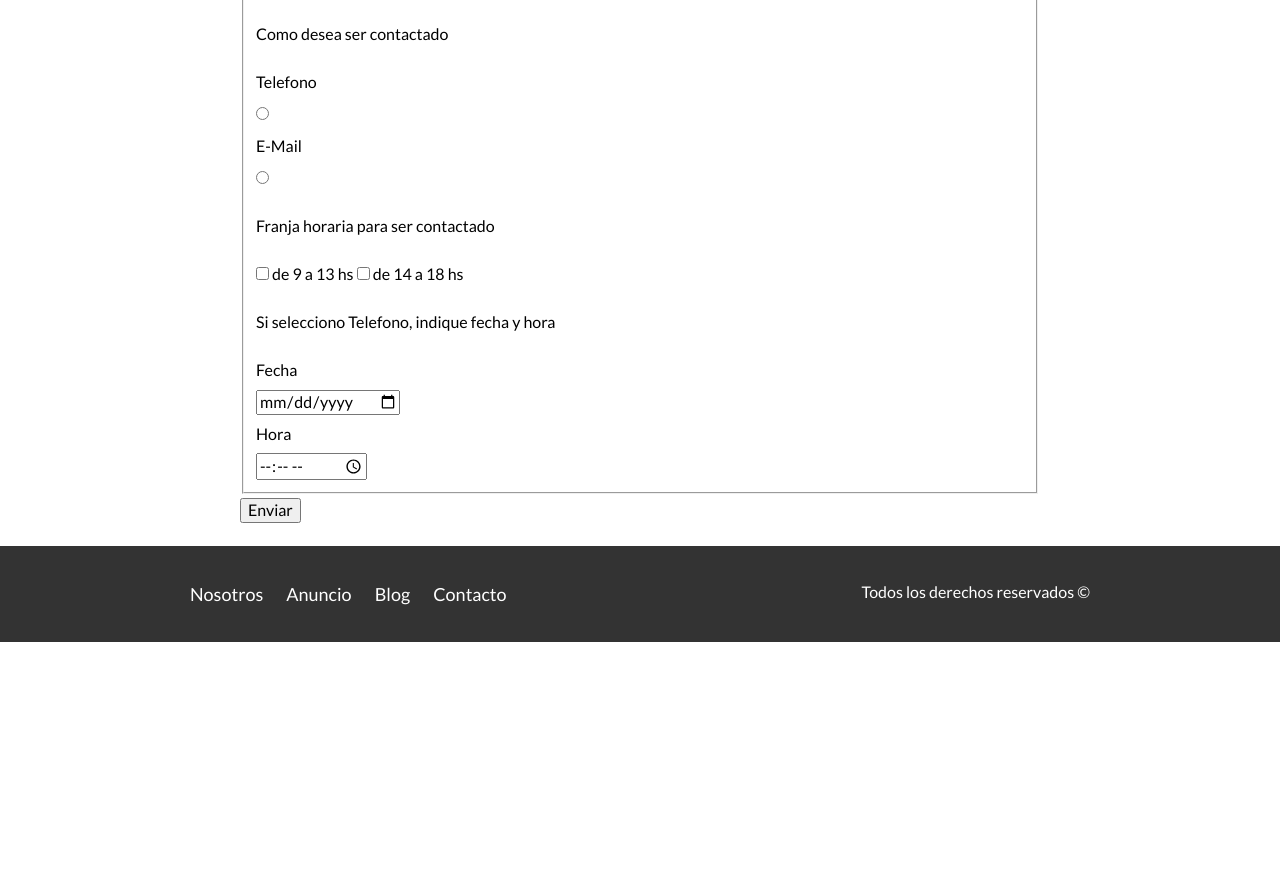
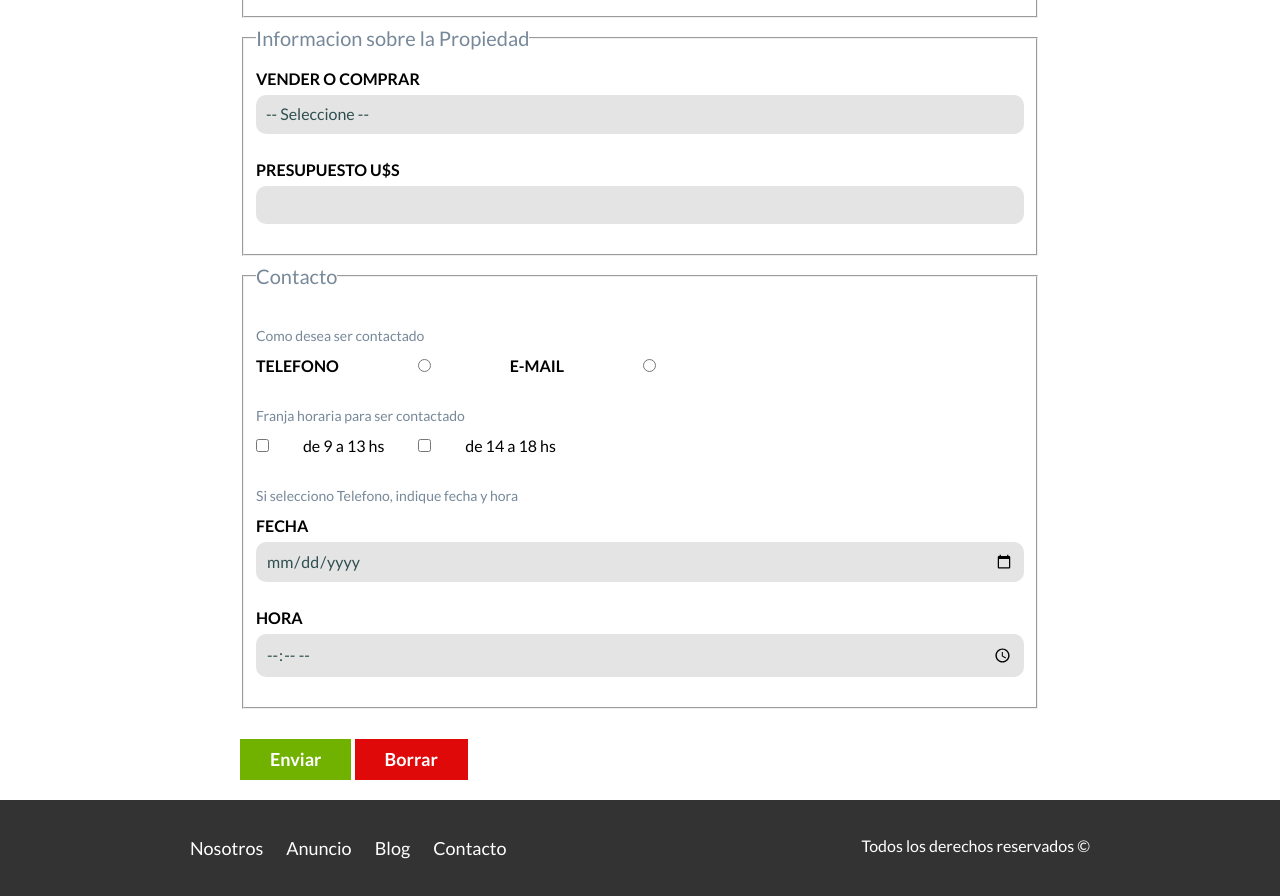
Before and after one commit to fbruckner/Proyecto-Bienes-Raices, a plain HTML site: page contacto.html in a window 1280 px wide. Shown: the part 1264-2160 px from the top of the page. Before the commit the page ends 1906 px from the top, so only its background shows below. Drawn offline with Linux system fonts and the light colour scheme.

Commit message:
Commit final Formulario

```diff
--- a/CSS/styles.css
+++ b/CSS/styles.css
@@ -86,10 +86,17 @@ h4 {
     margin-top: 30px;
     display: inline-block;
     text-align: center;
+    border: none;
+}
+.boton:hover {
+    cursor: pointer;
 }
 
 .boton-amarillo {
     background: #e08709;
+}
+.boton-rojo {
+    background: #e00909;
 }
 
 .boton-verde {
@@ -378,6 +385,64 @@ h4 {
 }
 
 /** Contacto **/
+.contacto p {
+    font-size: 14px;
+    color: lightslategray;
+    margin-top: 20px;
+    margin-bottom: 0;
+    margin-left: 0;
+    margin-right: 0;
+}
+legend {
+    font-size: 20px;
+    color: lightslategray;
+}
 label {
+    font-weight: 700;
+    text-transform: uppercase;
     display: block;
 }
+input[type="text"],
+input[type="email"],
+input[type="tel"],
+input[type="date"],
+input[type="time"],
+input[type="number"],
+select,
+textarea {
+    padding: 10px;
+    display: block;
+    width: 100%;
+    background-color: #e1e1e1e1;
+    margin-bottom: 20px;
+    border: none;
+    border-radius: 10px;
+    color: darkslategray;
+}
+input[type="radio"]{
+    width: auto;
+    margin: 0;
+}
+input[type="checkbox"]{
+    width: auto;
+    margin: 0;
+}
+select {
+    -webkit-appearance: none;
+    appearance: none;
+}
+textarea {
+    height: 150px;
+}
+.forma-contacto-radio {
+    max-width: 400px;
+    display: flex;
+    justify-content: space-between;
+    align-items: center;
+}
+.forma-contacto-checkbox {
+    max-width: 300px;
+    display: flex;
+    justify-content: space-between;
+    align-items: center;
+}
--- a/contacto.html
+++ b/contacto.html
@@ -35,7 +35,7 @@
         <main class="contenedor seccion contenido-centrado">
             <h2 class="fw-300 centrar-texto">Complete el formulario de contacto</h2>
 
-            <form action="">
+            <form class="contacto" action="">
 
                 <fieldset>
                     <legend>Informacion Personal</legend>
@@ -53,6 +53,7 @@
                 <fieldset>
                      <legend>Informacion sobre la Propiedad</legend>
                      <label for="opciones">Vender o Comprar</label>
+
                      <select name="" id="opciones">
                         <option value="" disabled selected>-- Seleccione --</option>
                         <option value="vender">Vender</option>
@@ -65,14 +66,18 @@
                 <fieldset>
                     <legend>Contacto</legend>
                     <p>Como desea ser contactado</p>
+                    <div class="forma-contacto-radio">
                         <label for="telefono">Telefono</label>
                         <input type="radio" name="contacto" value="telefono" id="telefono">
                         <label for="correo">E-Mail</label>
                         <input type="radio" name="contacto" value="correo" id="correo">
+                    </div>
 
                     <p>Franja horaria para ser contactado</p>
+                    <div class="forma-contacto-checkbox">
                         <input type="checkbox" name="franja" value="matutina"> de 9 a 13 hs
                         <input type="checkbox" name="franja" value="vespertina"> de 14 a 18 hs
+                    </div>
 
                     <p>Si selecciono Telefono, indique fecha y hora</p>
                     <label for="fecha">Fecha</label>
@@ -81,7 +86,8 @@
                     <input type="time" id="hora" min="09:00" max="18:00">
                 </fieldset>
 
-                <input type="submit" value="Enviar">
+                <input type="submit" value="Enviar" class="boton boton-verde">
+                <input type="reset" value="Borrar" class="boton boton-rojo">
             </form>
         </main>
 
```
Lines whose indentation alone changed are shown as unchanged.
